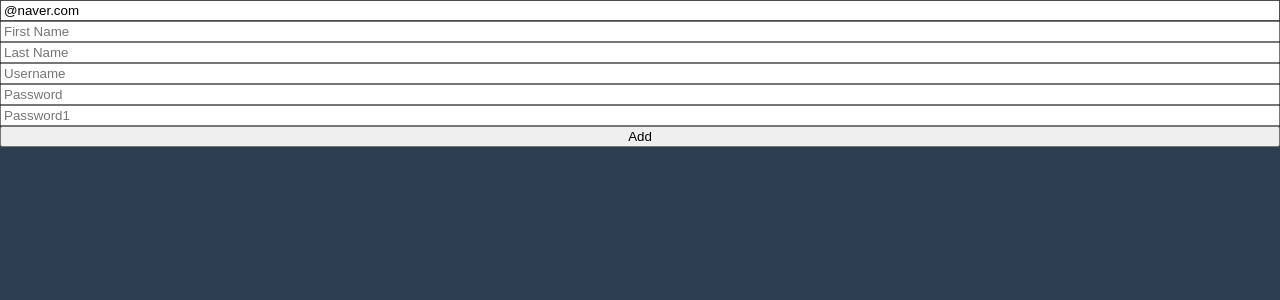
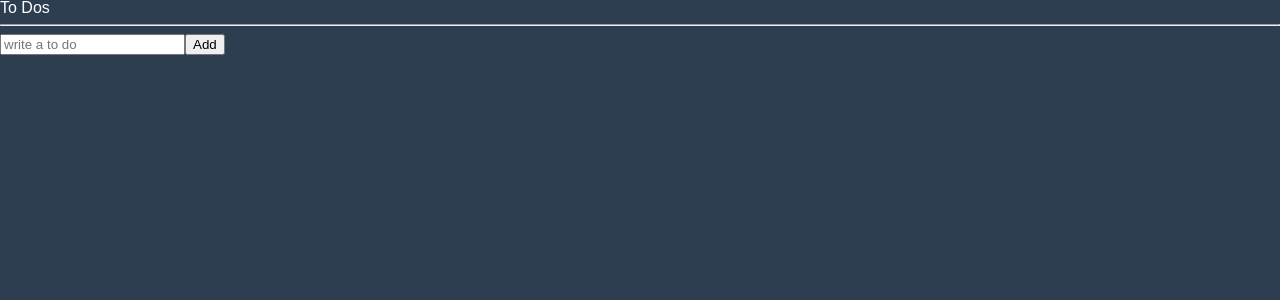
Before and after one commit to dikwon79/todo_react, a React (Create React App) app: page / in a window 1280 px wide. Shown: the top 300 px of the page. Built offline with nearby package versions, Linux system fonts and the light colour scheme.

Commit message:
Add todo

```diff
--- a/src/App.tsx
+++ b/src/App.tsx
@@ -1,5 +1,6 @@
 import { createGlobalStyle } from "styled-components";
-import ToDoList from "./ToDoList";
+import ToDoList from "./components/ToDoList";
+
 const GlobalStyle = createGlobalStyle`
 html, body, div, span, applet, object, iframe,
 h1, h2, h3, h4, h5, h6, p, blockquote, pre,
--- a/src/ToDoList.tsx
+++ /dev/null
@@ -1,130 +0,0 @@
-import { useState } from "react";
-import { useForm } from "react-hook-form";
-/*
-function ToDoList() {
-  const [toDo, setToDo] = useState("");
-  const [toDoError, setToDoError] = useState("");
-  const onChange = (event: React.FormEvent<HTMLInputElement>) => {
-    const {
-      currentTarget: { value },
-    } = event; // event의 currentTarget 내부 value를 가져온다.
-    setToDoError("");
-    setToDo(value);
-  };
-  const onSubmit = (event: React.FormEvent<HTMLFormElement>) => {
-    event.preventDefault();
-    if (toDo.length < 10) {
-      return setToDoError("To do should be longer");
-    }
-    console.log("submit");
-  };
-  return (
-    <div>
-      <form onSubmit={onSubmit}>
-        <input onChange={onChange} value={toDo} placeholder="write a to do" />
-        <button>Add</button>
-        {toDoError !== "" ? toDoError : null}
-      </form>
-    </div>
-  );
-}
-*/
-
-//watch : 입력값들의 변화를 관찰 할 수 있게 해주는 함수
-//...register("toDO") 이것만으로 input prop을 줄수 있따.
-interface IForm {
-  email: string;
-  firstName: string;
-  lastName: string;
-  username: string;
-  password: string;
-  password1: string;
-  extraError?: string;
-}
-function ToDoList() {
-  const {
-    register,
-    handleSubmit,
-    formState: { errors },
-    setError,
-  } = useForm<IForm>({
-    defaultValues: {
-      email: "@naver.com",
-    },
-  });
-  const onValid = (data: IForm) => {
-    if (data.password !== data.password1) {
-      setError(
-        "password1",
-        { message: "Password are not the same" },
-        { shouldFocus: true }
-      );
-    }
-    //setError("extraError", { message: "Server Offline" });
-  };
-  console.log(errors);
-  return (
-    <div>
-      <form
-        style={{ display: "flex", flexDirection: "column" }}
-        onSubmit={handleSubmit(onValid)}
-      >
-        <input
-          {...register("email", {
-            required: "Email is required",
-            pattern: {
-              value: /^[A-Za-z0-9.%+-]+@naver.com$/,
-              message: "only naver.com emails allowed",
-            },
-          })}
-          placeholder="Email"
-        />
-        <span>{errors?.email?.message}</span>
-        <input
-          {...register("firstName", {
-            required: "Write here",
-            validate: {
-              noNico: (value) =>
-                value.includes("nico") ? "no nico allowed" : true,
-              noNick: (value) =>
-                value.includes("nick") ? "no nick allowed" : true,
-            },
-          })}
-          placeholder="First Name"
-        />
-        <span>{errors?.firstName?.message}</span>
-        <input
-          {...register("lastName", {
-            required: "Write here",
-            //validate: (value) => !value.includes("nico"),
-            validate: (value) =>
-              value.includes("nico") ? "no nicos allowed" : true,
-          })}
-          placeholder="Last Name"
-        />
-        <span>{errors?.lastName?.message}</span>
-        <input
-          {...register("username", { required: "Write here", minLength: 10 })}
-          placeholder="Username"
-        />
-        <span>{errors?.username?.message}</span>
-        <input
-          {...register("password", {
-            required: "password is required",
-            minLength: { value: 5, message: "your password is too short" },
-          })}
-          placeholder="Password"
-        />
-        <span>{errors?.password?.message}</span>
-        <input
-          {...register("password1", { required: "password1 is requred" })}
-          placeholder="Password1"
-        />
-        <span>{errors?.password1?.message}</span>
-        <button>Add</button>
-        <span>{errors?.extraError?.message}</span>
-      </form>
-    </div>
-  );
-}
-export default ToDoList;
--- /dev/null
+++ b/src/components/ToDoList.tsx
@@ -0,0 +1,57 @@
+import { useForm } from "react-hook-form";
+import {
+  atom,
+  useRecoilState,
+  useRecoilValue,
+  useSetRecoilState,
+} from "recoil";
+
+interface IForm {
+  toDo: string;
+}
+interface IToDo {
+  text: string;
+  id: number;
+  category: "TO_DO" | "DOING" | "DONE";
+}
+
+const toDoState = atom<IToDo[]>({
+  key: "toDo",
+  default: [],
+});
+function ToDoList() {
+  // const value = useRecoilValue(toDoState);
+  // const modFn = useSetRecoilState(toDoState);
+
+  const [toDos, setToDos] = useRecoilState(toDoState);
+
+  const { register, handleSubmit, setValue } = useForm<IForm>();
+
+  const handleValid = ({ toDo }: IForm) => {
+    setToDos((oldToDos) => [
+      { text: toDo, id: Date.now(), category: "TO_DO" },
+      ...oldToDos,
+    ]);
+    setValue("toDo", "");
+  };
+  return (
+    <div>
+      <h1>To Dos</h1>
+      <hr />
+      <form onSubmit={handleSubmit(handleValid)}>
+        <input
+          {...register("toDo", { required: "please write a To Do" })}
+          placeholder="write a to do"
+        />
+        <button>Add</button>
+      </form>
+      <ul>
+        {toDos.map((toDo) => (
+          <li key={toDo.id}>{toDo.text}</li>
+        ))}
+      </ul>
+    </div>
+  );
+}
+
+export default ToDoList;
```
